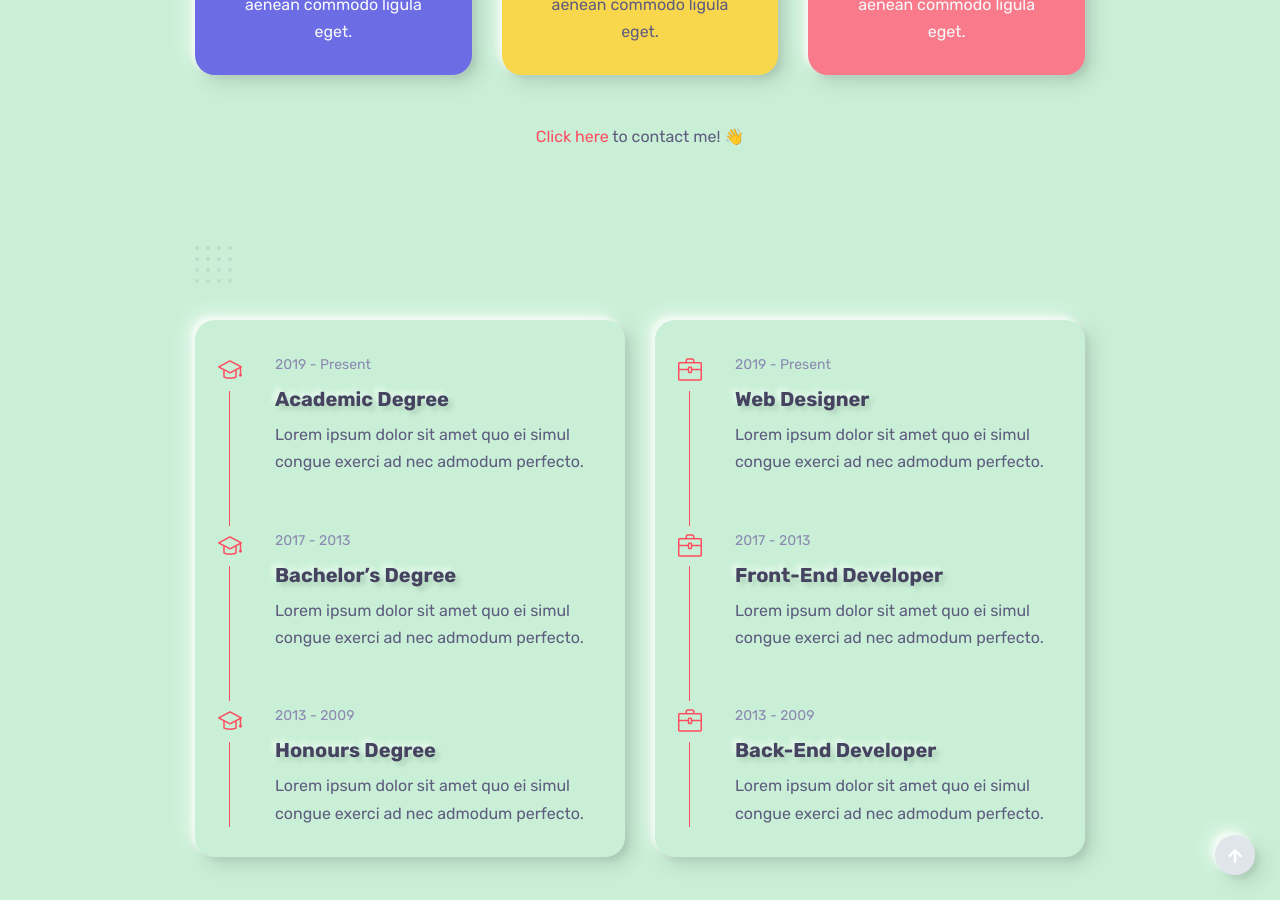
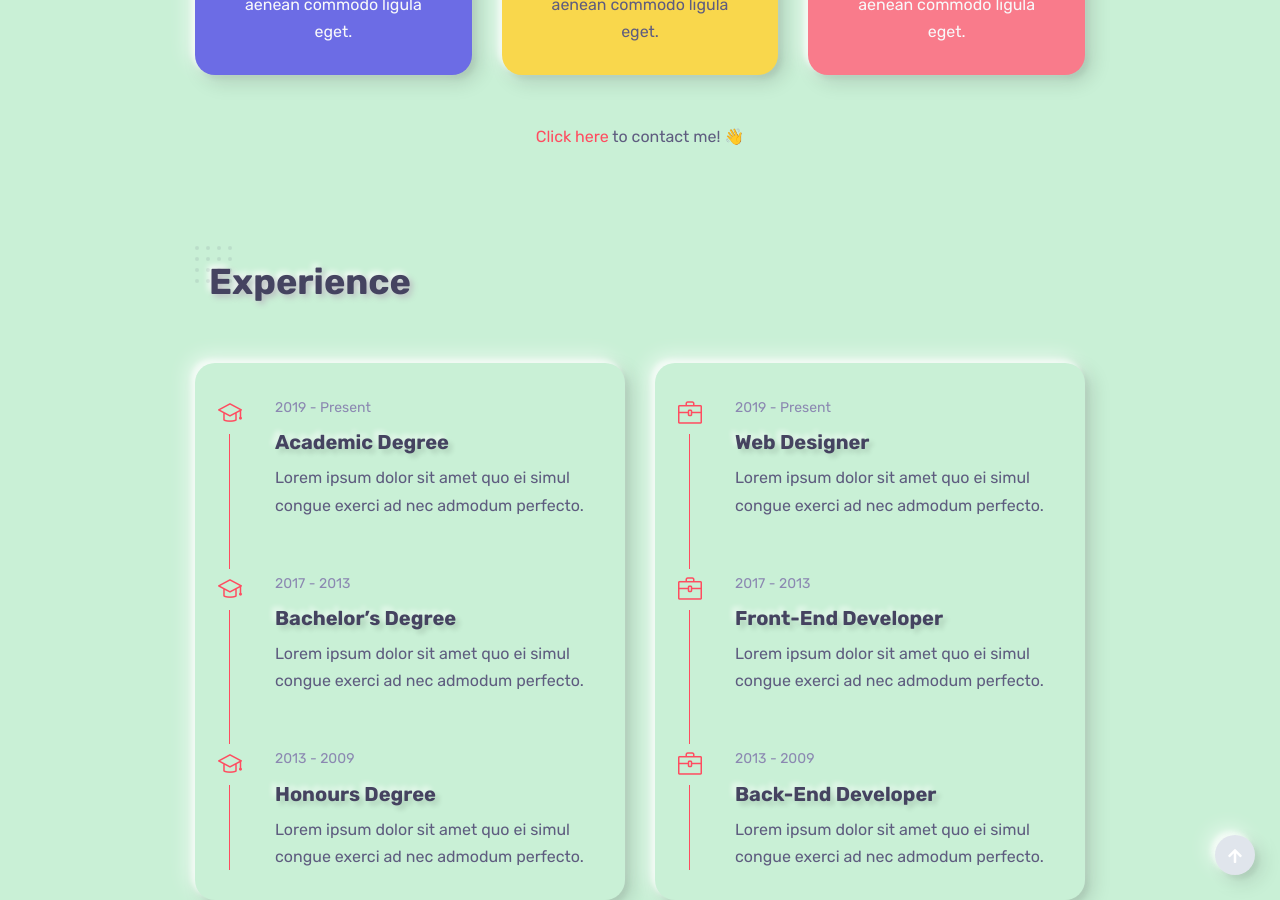
Before and after one commit to primepatel/primepatel.github.io, a Jekyll site: the page built from index.markdown, in a window 1280 px wide and 900 px high, scrolled down 1982 px. Built offline with Jekyll 4.4.1, drawn with Linux system fonts in a browser that asks for light colours.

Commit message:
name to title

```diff
--- a/_includes/section3.html
+++ b/_includes/section3.html
@@ -1,7 +1,7 @@
 <section id="experience">
     <div class="container">
         <!-- section title -->
-        <h2 class="section-title wow fadeInUp">{{site.data.main.section3.name}}</h2>
+        <h2 class="section-title wow fadeInUp">{{site.data.main.section3.title}}</h2>
         <div class="spacer" data-height="60"></div>
         <div class="row">
             <div class="col-md-6">
```
